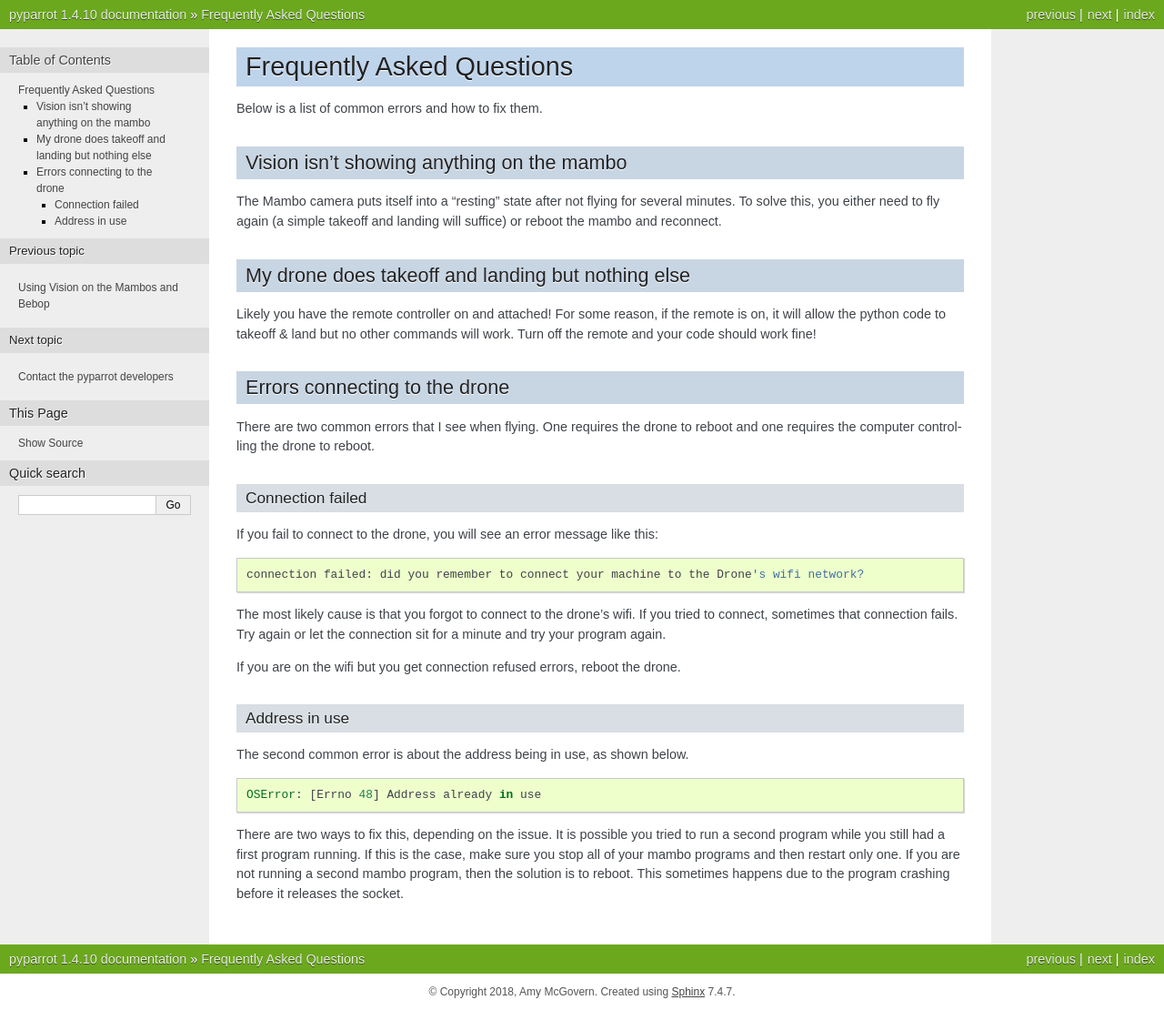
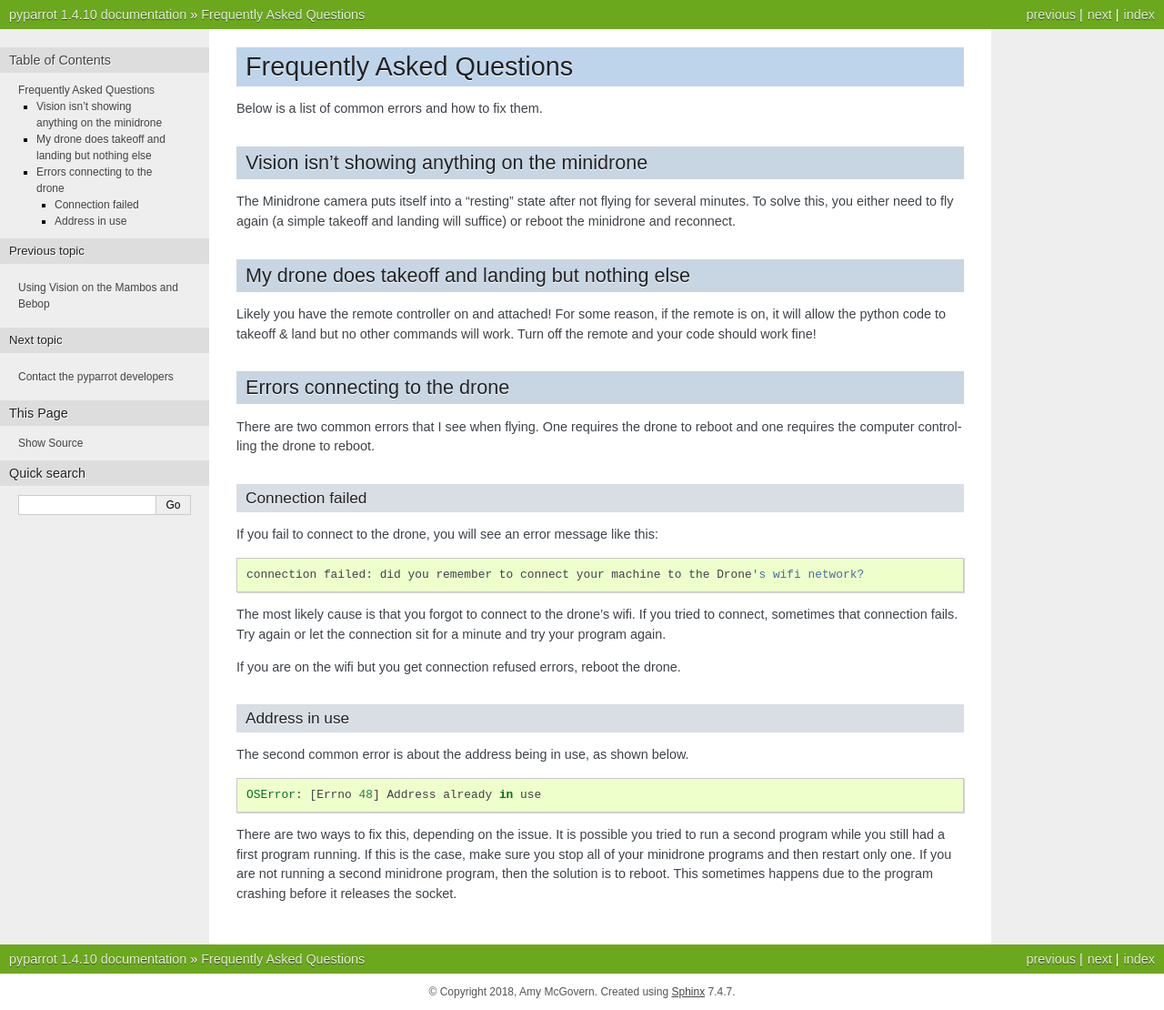
Before and after one commit to amymcgovern/pyparrot, a Sphinx documentation site: the page built from docs/faq.rst, in a window 1280 px wide. Shown: the whole page at 91% size. Built offline with Sphinx 7.4.7, drawn with Linux system fonts in a browser that asks for light colours.

Commit message:
Replacing mambo by minidrone in docs/faq

```diff
--- a/docs/faq.rst
+++ b/docs/faq.rst
@@ -7,11 +7,11 @@ Frequently Asked Questions
 
 Below is a list of common errors and how to fix them.
 
-Vision isn't showing anything on the mambo
+Vision isn't showing anything on the minidrone
 ------------------------------------------
 
-The Mambo camera puts itself into a "resting" state after not flying for several minutes.  To solve this, you
-either need to fly again (a simple takeoff and landing will suffice) or reboot the mambo and reconnect.
+The Minidrone camera puts itself into a "resting" state after not flying for several minutes.  To solve this, you
+either need to fly again (a simple takeoff and landing will suffice) or reboot the minidrone and reconnect.
 
 
 My drone does takeoff and landing but nothing else
@@ -51,6 +51,6 @@ The second common error is about the address being in use, as shown below.
 
 
 There are two ways to fix this, depending on the issue.  It is possible you tried to run a second program while
-you still had a first program running.  If this is the case, make sure you stop all of your mambo programs and then
-restart only one.  If you are not running a second mambo program, then the solution is to reboot.  This sometimes
+you still had a first program running.  If this is the case, make sure you stop all of your minidrone programs and then
+restart only one.  If you are not running a second minidrone program, then the solution is to reboot.  This sometimes
 happens due to the program crashing before it releases the socket.
```
